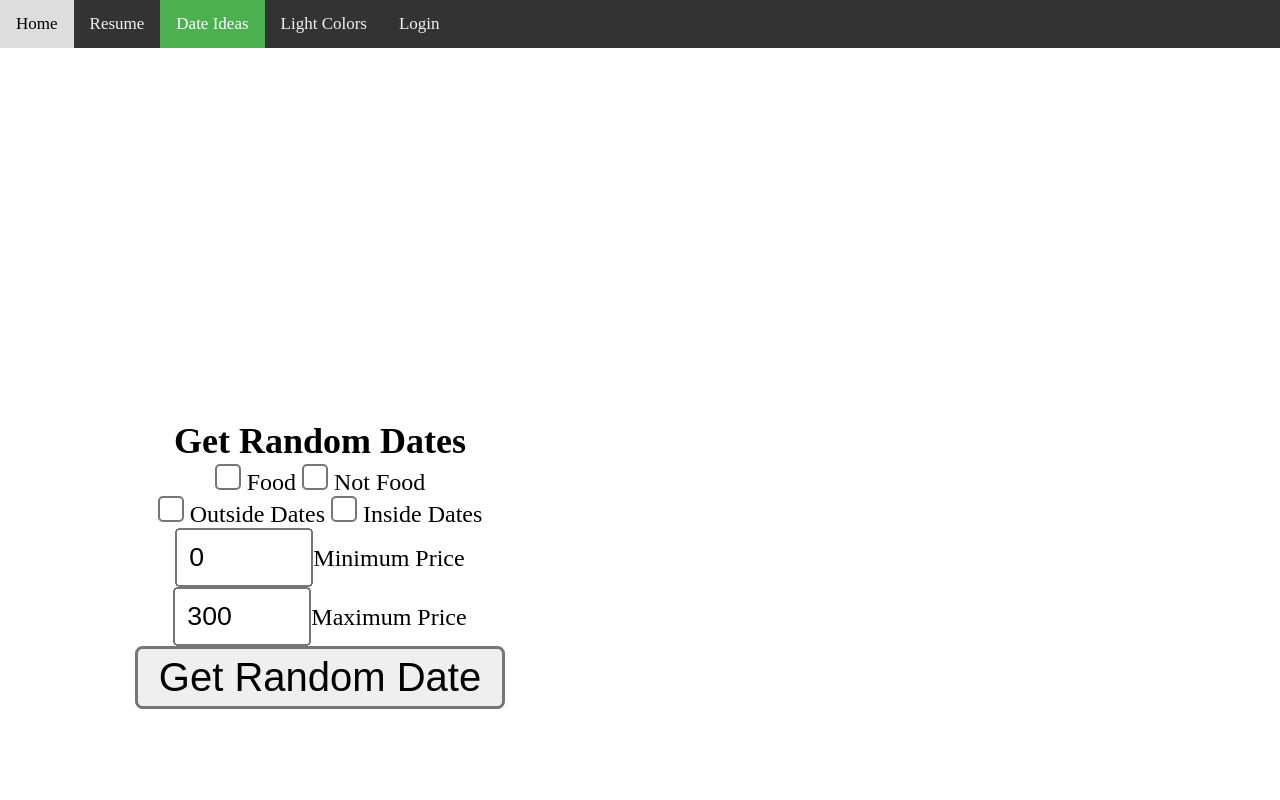
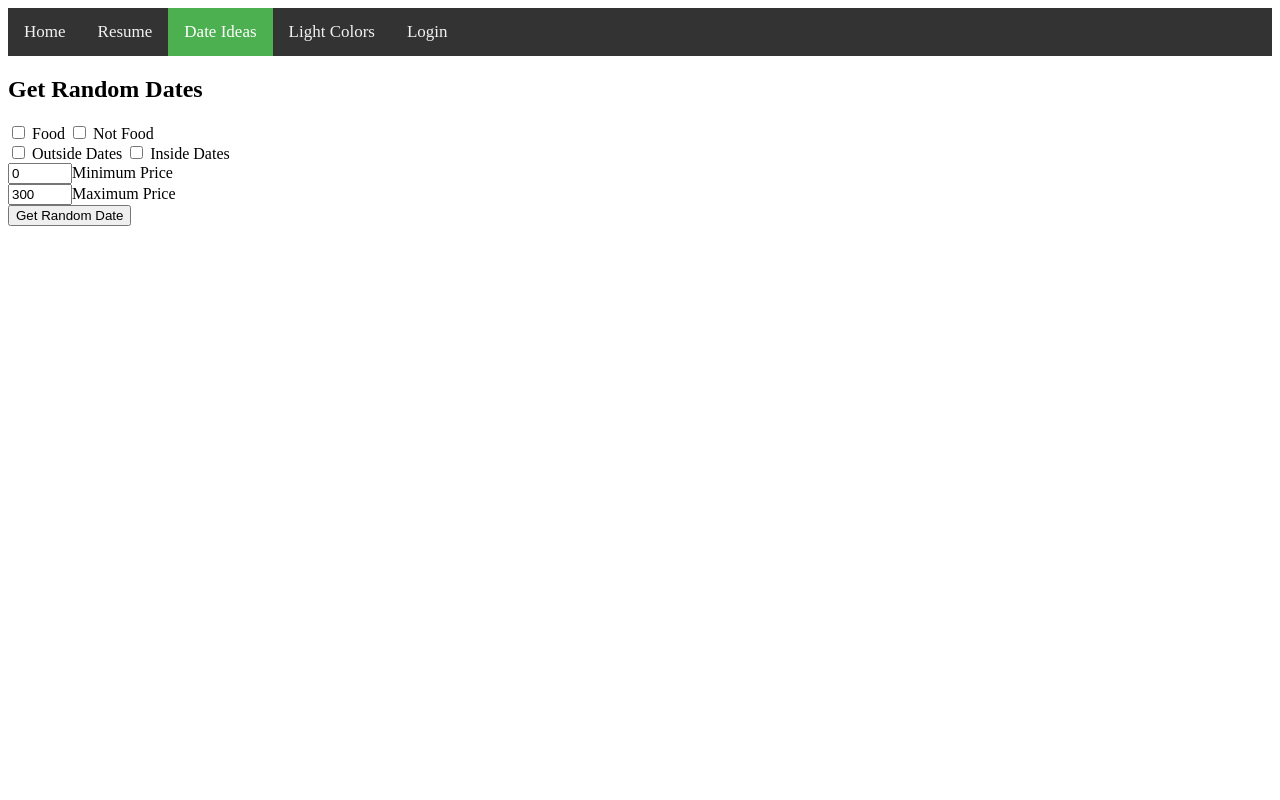
Before and after one commit to julienlegault/personalWebsite, a Flask app: page /dates in a window 1280 px wide. Run offline with Flask 2, Linux system fonts and the light colour scheme; parts of the project's set-up code (start-up, migrations or seed data) failed here and were passed over; some libraries are stand-ins or nearby versions.

Commit message:
Css style changes

```diff
--- a/static/stylesheet.css
+++ b/static/stylesheet.css
@@ -49,64 +49,40 @@
   }
 }
 
-img{
-	width: 400px;
-	height: 400px;
+.contentBox {
+	width: 100%;
+	font-size: auto;
 }
 
-h2{
-	padding: 2px;
+.contentBox img {
+	width: 350px;
+	height: 40px;
+	margin: 15px;
+	display: inline;
 }
 
-input[type=checkbox] {
-	zoom: 2;
-	padding: 5px;
+.contentBox p {
+	margin: 15px;
+	float: left;
+	display: inline;
 }
 
-input[type=number] {
-	zoom: 2;
-	padding: 5px;
+#gitHub {
+	width: 50% !important;
+	float: left;
+	display: inline;
 }
 
-input[type=submit] {
-	zoom: 3;
+#twitter {
+	width: 50% !important;
+	float: right;
+	display: inline;
 }
 
-span {
-	display: inline;
-	width: 50%;
-}
-
-.column {
-	width: 80%;
-	display: block;
-	font-size: 1.5em;
-	padding: 5px;
-}
-
-@media only screen and (min-width: 768px) {
-	*{
-		box-sizing: border-box;
-		margin: auto;
-	}
-	.column {
-		width: 50%;
-		display: inline-table;
-		font-size: 1.5em;
-	}
-}
-
-.outerContainer {
+footer {
+	position: fixed;
+	left: 0;
+	bottom: 0;
 	width: 100%;
-	content: "";
-	display: table;
 	text-align: center;
 }
-
-#dateName {
-	font-size: 3em;
-}
-
-#datePrice {
-	font-size: 1em;
-}
```
Also changed, not shown: lightAPI.py (+6 -5 lines), templates/lights.html (+6 -2 lines), 1 other file.
